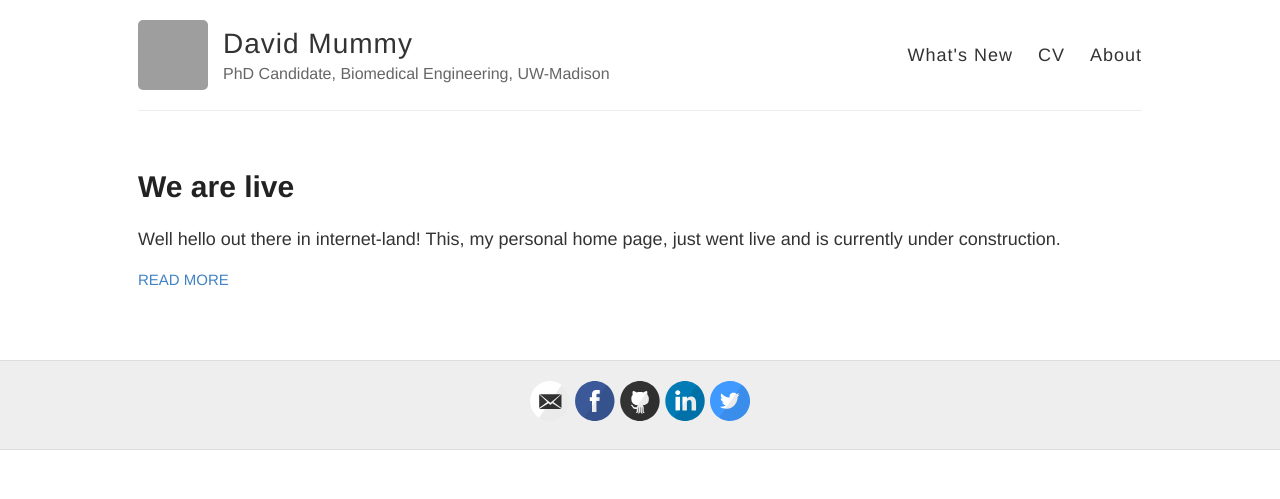
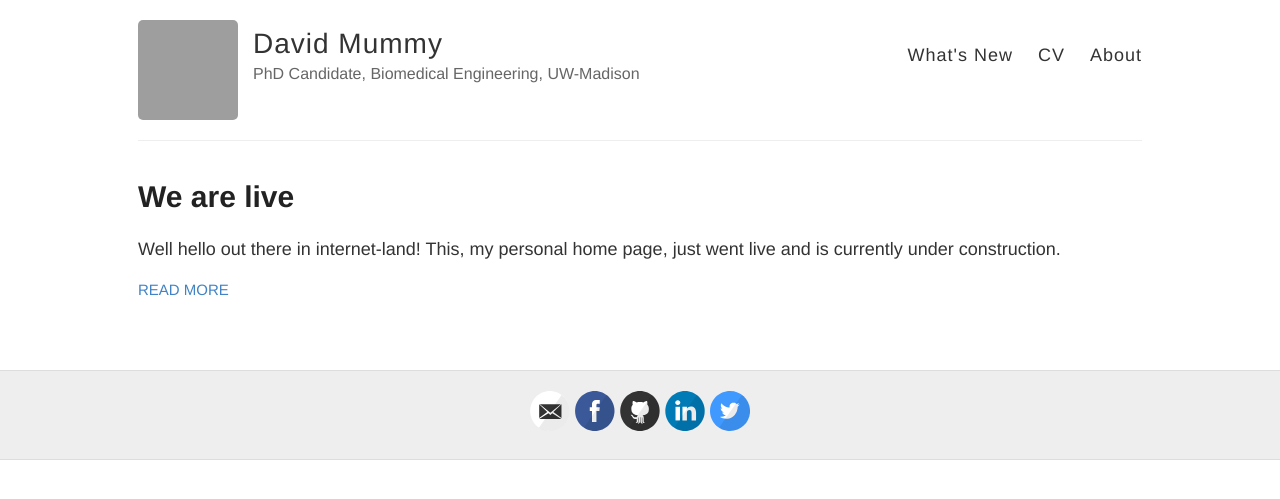
Before and after one commit to mummydg/mummydg.github.io, a Jekyll site: the page built from index.html, in a window 1280 px wide. Shown: the top 499 px of the page. Built offline with Jekyll 4.4.1, drawn with Linux system fonts in a browser that asks for light colours; grey boxes are pictures that could not be loaded.

Commit message:
Changing formatting widths & stuff

```diff
--- a/_config.yml
+++ b/_config.yml
@@ -41,7 +41,7 @@ google_analytics: UA-87520706-1
 
 # Your website URL (e.g. http://barryclark.github.io or http://www.barryclark.co)
 # Used for Sitemap.xml and your RSS feed
-url:
+url: http://www.dgmummy.com
 
 # If you're hosting your site at a Project repository on GitHub pages
 # (http://yourusername.github.io/repository-name)
--- a/style.scss
+++ b/style.scss
@@ -151,7 +151,7 @@ img {
 //
 
 .wrapper-masthead {
-  margin-bottom: 50px;
+  margin-bottom: 20px;
 }
 
 .masthead {
@@ -165,8 +165,8 @@ img {
 
 .site-avatar {
   float: left;
-  width: 70px;
-  height: 70px;
+  width: 100px;
+  height: 100px;
   margin-right: 15px;
 
   @include mobile {
```
